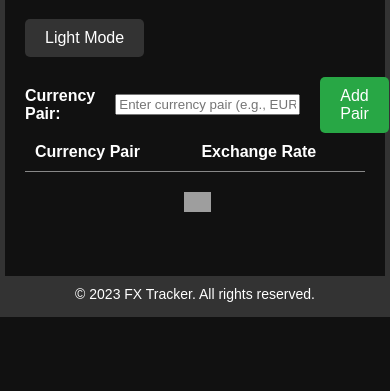
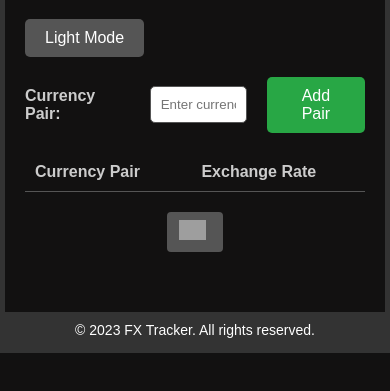
Before and after one commit to chino702/frontend-final-project, a website: page index.html in a window 390 px wide. Both pictures are taken after a click on the button "Dark Mode". Shown: the part 123-514 px from the top of the page. Drawn offline with Linux system fonts and the light colour scheme; no server answers; grey boxes are pictures that could not be loaded.

Commit message:
reworked a lot of my style with css code

```diff
--- a/styles.css
+++ b/styles.css
@@ -13,8 +13,10 @@ body {
 
 h1 {
   text-align: center;
+  color: #555;
 }
 
+/* Input Styles */
 .input-container {
   display: flex;
   align-items: center;
@@ -24,27 +26,43 @@ h1 {
 
 .input-container label {
   font-weight: bold;
+  color: #555;
 }
 
+#currencyPairInput {
+  padding: 10px;
+  width: 75px;
+  border: 1px solid #ccc;
+  border-radius: 5px;
+  flex: 1;
+}
+
+/* Currency Box Styles */
 .currency-box {
   width: 200px;
   padding: 20px;
   border: 1px solid #ccc;
   border-radius: 5px;
   text-align: center;
+  background-color: #f9f9f9;
 }
 
 .currency-image {
   width: 100px;
   height: 100px;
   margin: 0 auto 10px;
+  border-radius: 50%;
+  background-color: #fff;
+  border: 1px solid #ccc;
 }
 
 .exchange-rate {
   font-family: 'Times New Roman', Times, serif;
   font-size: 18px;
+  color: #555;
 }
 
+/* Table Styles */
 table {
   width: 100%;
   border-collapse: collapse;
@@ -55,6 +73,7 @@ td {
   padding: 10px;
   border-bottom: 1px solid #ccc;
   text-align: center;
+  color: #555;
 }
 
 th:nth-child(1),
@@ -63,24 +82,18 @@ td:nth-child(1) {
 }
 
 #ratesTable {
-  margin: 0 auto;
+  margin: 20px auto;
 }
 
-.currency-image {
-  display: inline-block;
-  vertical-align: middle;
-  width: 20px;
-  height: 20px;
-  margin-right: 5px;
-}
-
+/* Error Message Styles */
 .error-message {
   color: rgba(255, 0, 0, 0.688);
   margin-top: 10px;
 }
 
+/* Dark Mode Styles */
 .dark-mode {
-  background-color: #111;
+  background-color: #121111;
   color: #fff;
 }
 
@@ -88,35 +101,93 @@ td:nth-child(1) {
   color: #fff;
 }
 
-.dark-mode .container {
+.dark-mode .input-container label {
+  color: #ccc;
+}
+
+.dark-mode #currencyPairInput {
+  background-color: #fff;
+  color: #fff;
+  border: 1px solid #555;
+}
+
+.dark-mode .currency-box {
+  border-color: #555;
+  color: #fff;
   background-color: #222;
 }
 
-.dark-mode .currency-box {
-  border-color: #888;
-  color: #fff;
-}
-
-.dark-mode table {
-  border-color: #888;
+.dark-mode .exchange-rate {
+  color: #ccc;
 }
 
 .dark-mode th,
 .dark-mode td {
-  border-color: #888;
-  color: #fff;
+  border-color: #555;
+  color: #ccc;
 }
 
+/* Button Styles */
+button {
+  font-size: 16px;
+  padding: 10px 20px;
+  background-color: #ec0e0e;
+  color: #fff;
+  border: none;
+  border-radius: 5px;
+  cursor: pointer;
+  transition: background-color 0.3s ease;
+}
+
+/* Dark Mode Toggle Button */
+#darkModeToggle {
+  background-color: #555;
+}
+
+#darkModeToggle:hover {
+  background-color: #292929;
+}
+
+/* Add Pair Button */
+#addPairButton {
+  background-color: #28A745;
+}
+
+#addPairButton:hover {
+  background-color: #176128;
+}
+
+/* Button Hover Effect */
+button:hover {
+  background-color: #840b0b;
+}
+
+/* API Link Styles */
 .api-link {
   display: flex;
   justify-content: center;
   margin-top: 20px;
 }
 
-.api-link img {
-  margin-left: 5px;
+.api-link a {
+  display: inline-block;
+  padding: 8px 12px;
+  background-color: #555;
+  color: #fff;
+  text-decoration: none;
+  border-radius: 4px;
+  transition: background-color 0.3s ease;
 }
 
+.api-link a:hover {
+  background-color: #444;
+}
+
+.api-link img {
+  margin-right: 5px;
+}
+
+/* Footer Styles */
 footer {
   text-align: center;
   margin-top: 40px;
@@ -129,30 +200,3 @@ footer {
 footer p {
   margin: 0;
 }
-
-/* General button styles */
-button {
-  font-size: 16px;
-  padding: 10px 20px;
-  background-color: #28A745;
-  color: #fff;
-  border: none;
-  border-radius: 5px;
-  cursor: pointer;
-  transition: background-color 0.3s ease;
-}
-
-/* Style the dark mode toggle button */
-#darkModeToggle {
-  background-color: #333;
-}
-
-/* Style the add pair button */
-#addPairButton {
-  background-color: #28A745;
-}
-
-/* Add hover effect */
-button:hover {
-  background-color: #0f461c;
-}
```
